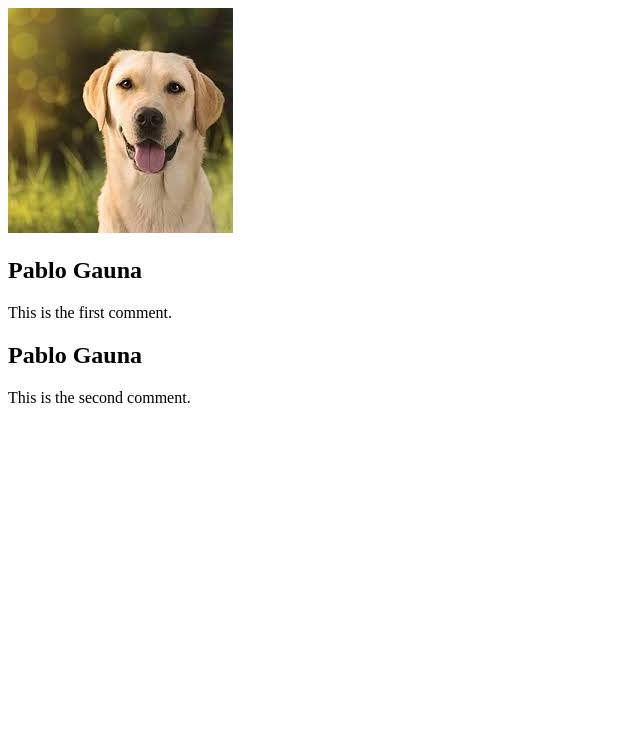
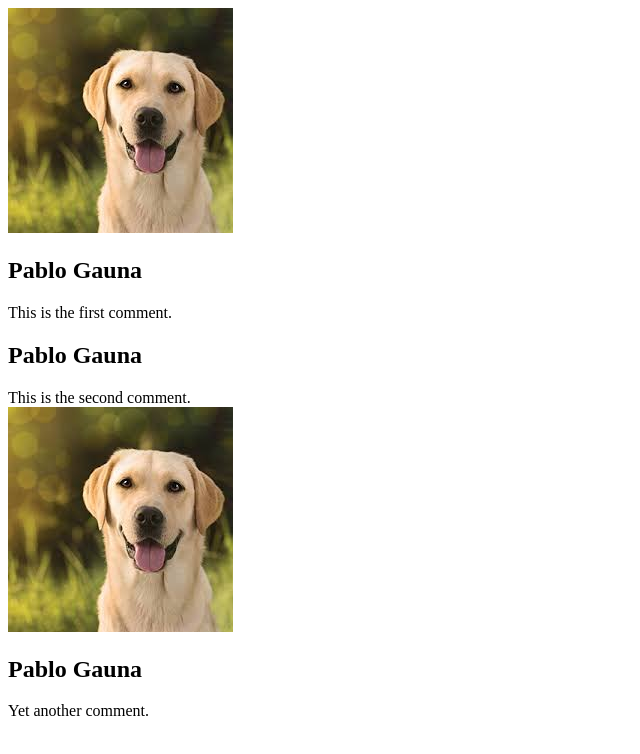
Before and after one commit to PabloGauna/MyReactApp, a React app: page / in a window 1280 px wide. Shown: the top 754 px of the page, without its empty margins (0-640 px from the left). Built offline with nearby package versions, Linux system fonts and the light colour scheme.

Commit message:
Making all jsx files js

```diff
--- a/src/App.jsx
+++ b/src/App.js
@@ -1,5 +1,5 @@
 import React from "react"
-import Post from "./components/Post.jsx"
+import Post from "./components/Post.js"
 import dogImage from "./images/dog.jpg"
 
 class App extends React.Component {
@@ -18,6 +18,14 @@ class App extends React.Component {
                     author: "Pablo Gauna",
                     text: "This is the second comment."
                 }]
+            },
+            {
+                id: "122312",
+                image: dogImage,
+                comments: [{
+                    author: "Pablo Gauna",
+                    text: "Yet another comment."
+                }]
             }]
         }
     }
@@ -26,7 +34,8 @@ class App extends React.Component {
 
         for (const post of this.state.posts) {
             posts.push(<Post postData={post} key={post.id}></Post>)
-          }
+        }
+
         return (
             <div>{posts}</div>
         )
--- a/src/components/CommentsSection.jsx
+++ b/src/components/CommentsSection.js
@@ -1,5 +1,5 @@
 import React from "react"
-import Comment from "./Comment.jsx"
+import Comment from "./Comment.js"
 
 class CommentsSection extends React.Component {
     render() {
--- a/src/components/Post.jsx
+++ b/src/components/Post.js
@@ -1,6 +1,6 @@
 import React from "react"
-import Photo from "./Photo.jsx"
-import CommentsSection from "./CommentsSection.jsx"
+import Photo from "./Photo.js"
+import CommentsSection from "./CommentsSection.js"
 
 class Post extends React.Component {
     constructor(props) {
--- a/src/index.js
+++ b/src/index.js
@@ -1,5 +1,5 @@
 import React from "react";
 import ReactDOM from "react-dom";
-import App from "./App.jsx";
+import App from "./App.js";
 
 ReactDOM.render(<App></App>, document.querySelector("#app"));
```
Also changed, not shown: src/components/Comment.js (renamed from src/components/Comment.jsx), src/components/Photo.js (renamed from src/components/Photo.jsx).
